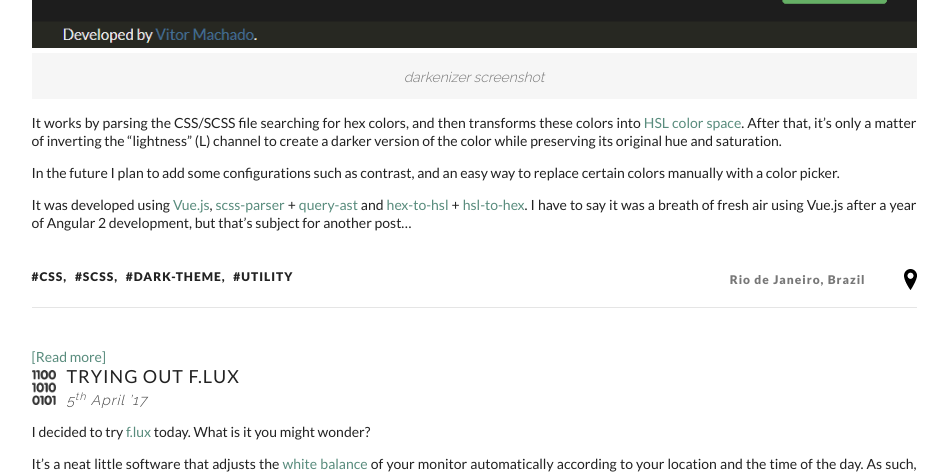
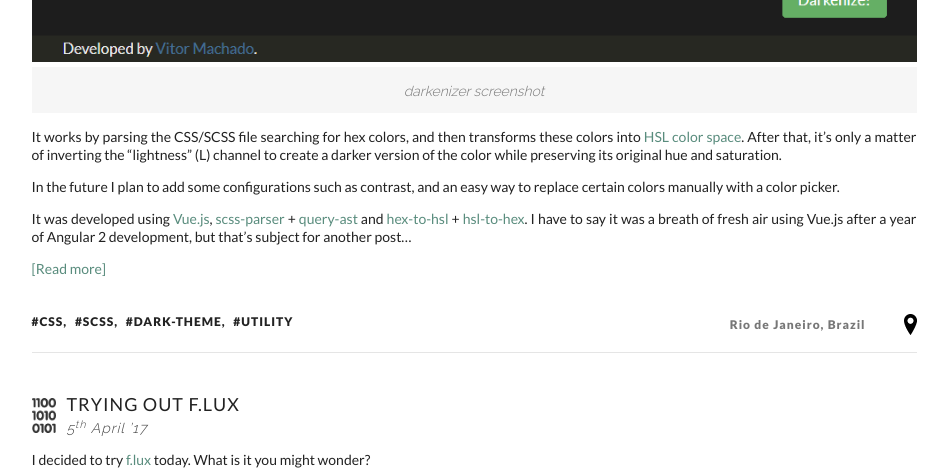
Before and after one commit to vittau/blog, a Jekyll site: the page built from index.html, in a window 1280 px wide and 1400 px high, scrolled down 943 px. Shown: the top 474 px of the window, without its empty margins (166-1114 px from the left). Built offline with Jekyll 4.4.1, drawn with Linux system fonts in a browser that asks for light colours; the list of posts is cut into pages by our own code; some of the changed text lies outside the part shown.

Commit message:
Fix excerpt?

```diff
--- a/_includes/post.html
+++ b/_includes/post.html
@@ -8,6 +8,9 @@
     {% endif %}
     <div class="post-body">
         {{ include.content }}
+        {% if include.ignore_social == true %}
+        <a href="{{ site.baseurl }}{{ post.url }}">[Read more]</a>
+        {% endif %}
     </div>
     <div class="post-footer">
         <ul class="post-footer-tags">
--- a/index.html
+++ b/index.html
@@ -5,7 +5,6 @@
 <!-- This loops through the paginated posts -->
 {% for post in paginator.posts %}
   {% include post.html post=post content=post.excerpt ignore_social=true %}
-  <a href="{{ site.baseurl }}{{ post.url }}">[Read more]</a>
 {% endfor %}
 
 {% if paginator.total_pages > 1 %}
```
